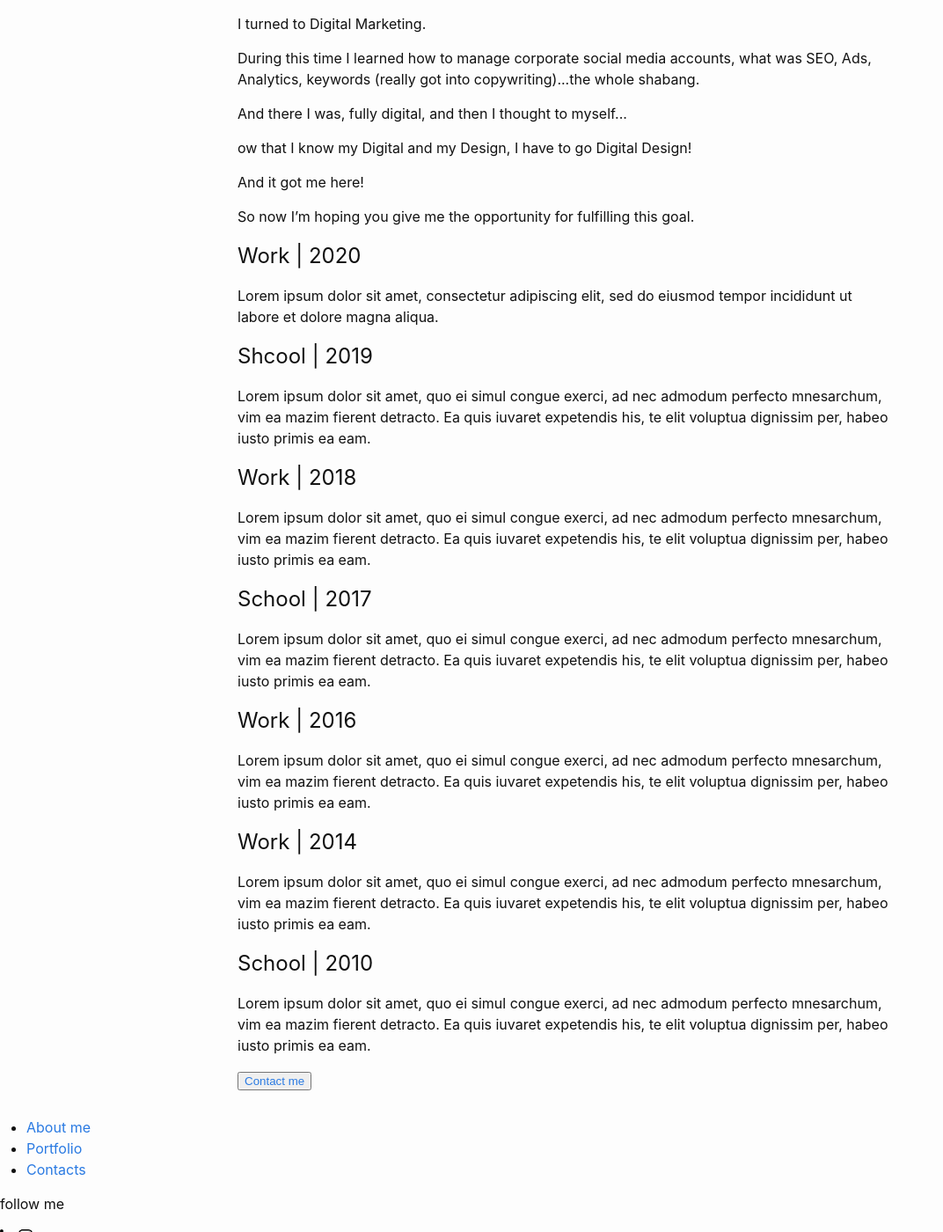
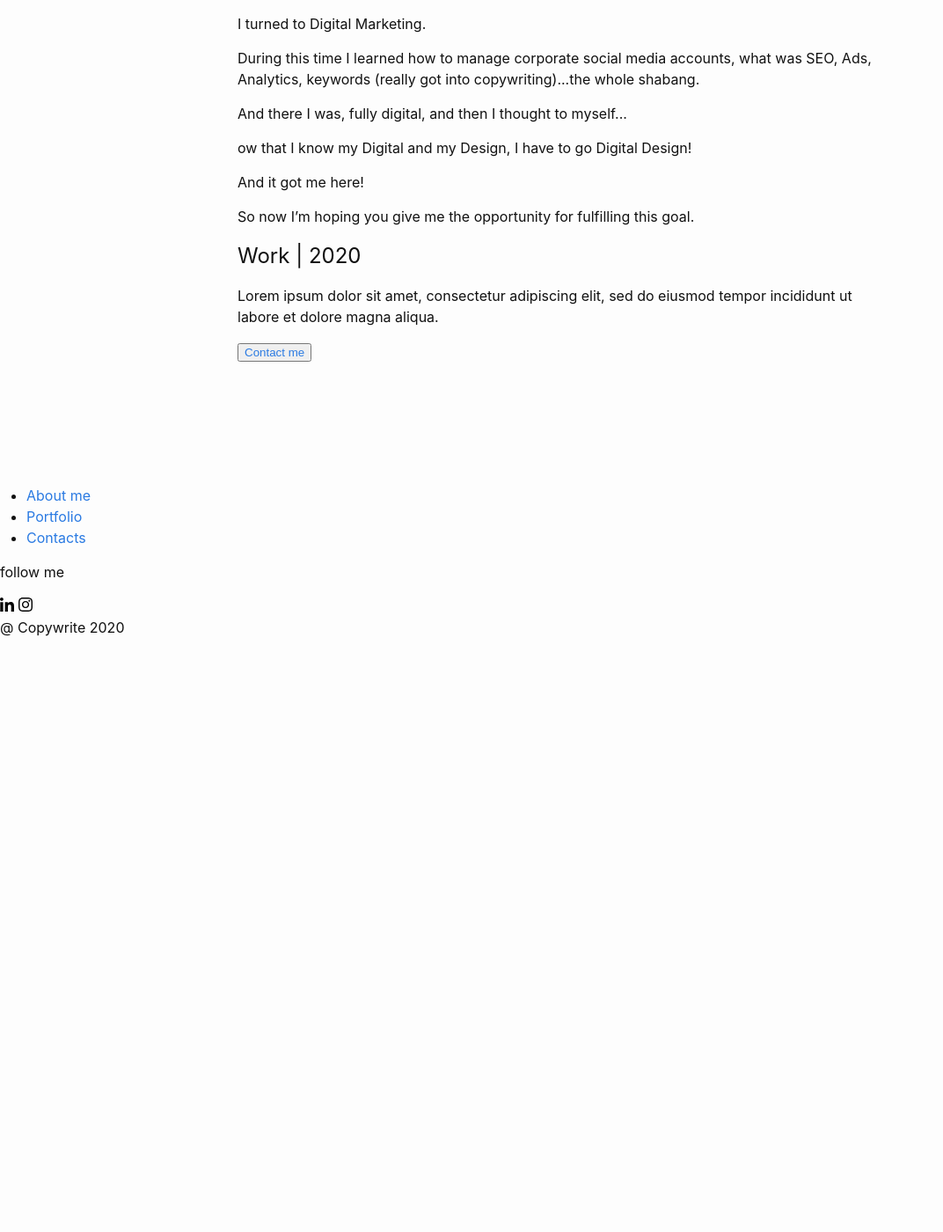
Before and after one commit to temestre/projeto, a Jekyll site: the page built from about.html, in a window 1280 px wide and 1400 px high, scrolled down 660 px. Shown: the whole window at 88% size, without its empty margins (0-1072 px from the left). Built offline with Jekyll 4.4.1, drawn with Linux system fonts in a browser that asks for light colours; after the commit the page ends 1290 px from its top, so only the background shows below that.

```diff
--- a/about.html
+++ b/about.html
@@ -41,81 +41,7 @@ layout: default
 
   				</div>
 
-  				<div class="container left">
 
-    				<div class="content">
-
-      					<h2>Shcool | 2019</h2>
-
-      					<p>Lorem ipsum dolor sit amet, quo ei simul congue exerci, ad nec admodum perfecto mnesarchum, vim ea mazim fierent detracto. Ea quis iuvaret expetendis his, te elit voluptua dignissim per, habeo iusto primis ea eam.</p>
-
-					</div>
-
-  				</div>
-
-  				<div class="container-{{item.side}}">
-
-    				<div class="content">
-
-      					<h2>Work | 2018</h2>
-
-      					<p>Lorem ipsum dolor sit amet, quo ei simul congue exerci, ad nec admodum perfecto mnesarchum, vim ea mazim fierent detracto. Ea quis iuvaret expetendis his, te elit voluptua dignissim per, habeo iusto primis ea eam.</p>
-
-    				</div>
-
-  				</div>
-
-  				<div class="container-left">
-
-    				<div class="content">
-
-      					<h2>School | 2017</h2>
-
-      					<p>Lorem ipsum dolor sit amet, quo ei simul congue exerci, ad nec admodum perfecto mnesarchum, vim ea mazim fierent detracto. Ea quis iuvaret expetendis his, te elit voluptua dignissim per, habeo iusto primis ea eam.</p>
-
-    				</div>
-
-  				</div>
-
-  				<div class="container-right">
-
-    				<div class="content">
-
-      					<h2>Work | 2016</h2>
-
-      					<p>Lorem ipsum dolor sit amet, quo ei simul congue exerci, ad nec admodum perfecto mnesarchum, vim ea mazim fierent detracto. Ea quis iuvaret expetendis his, te elit voluptua dignissim per, habeo iusto primis ea eam.</p>
-
-    				</div>
-
-  				</div>
-
-  				<div class="container-right">
-
-    				<div class="content">
-
-      					<h2>Work | 2014</h2>
-
-      					<p>Lorem ipsum dolor sit amet, quo ei simul congue exerci, ad nec admodum perfecto mnesarchum, vim ea mazim fierent detracto. Ea quis iuvaret expetendis his, te elit voluptua dignissim per, habeo iusto primis ea eam.</p>
-
-    				</div>
-
-  				</div>
-
-  				<div class="container left">
-
-    				<div class="content">
-
-      					<h2>School | 2010</h2>
-
-      					<p>Lorem ipsum dolor sit amet, quo ei simul congue exerci, ad nec admodum perfecto mnesarchum, vim ea mazim fierent detracto. Ea quis iuvaret expetendis his, te elit voluptua dignissim per, habeo iusto primis ea eam.</p>
-
-    				</div>
-
-  				</div>
-
-			</div>
-
-		</section>
 
 			<button>
 <a href="/projeto/contacts.html">Contact me</a>
```
Also changed, not shown: _data/timeline.yml (+14 -2 lines).
